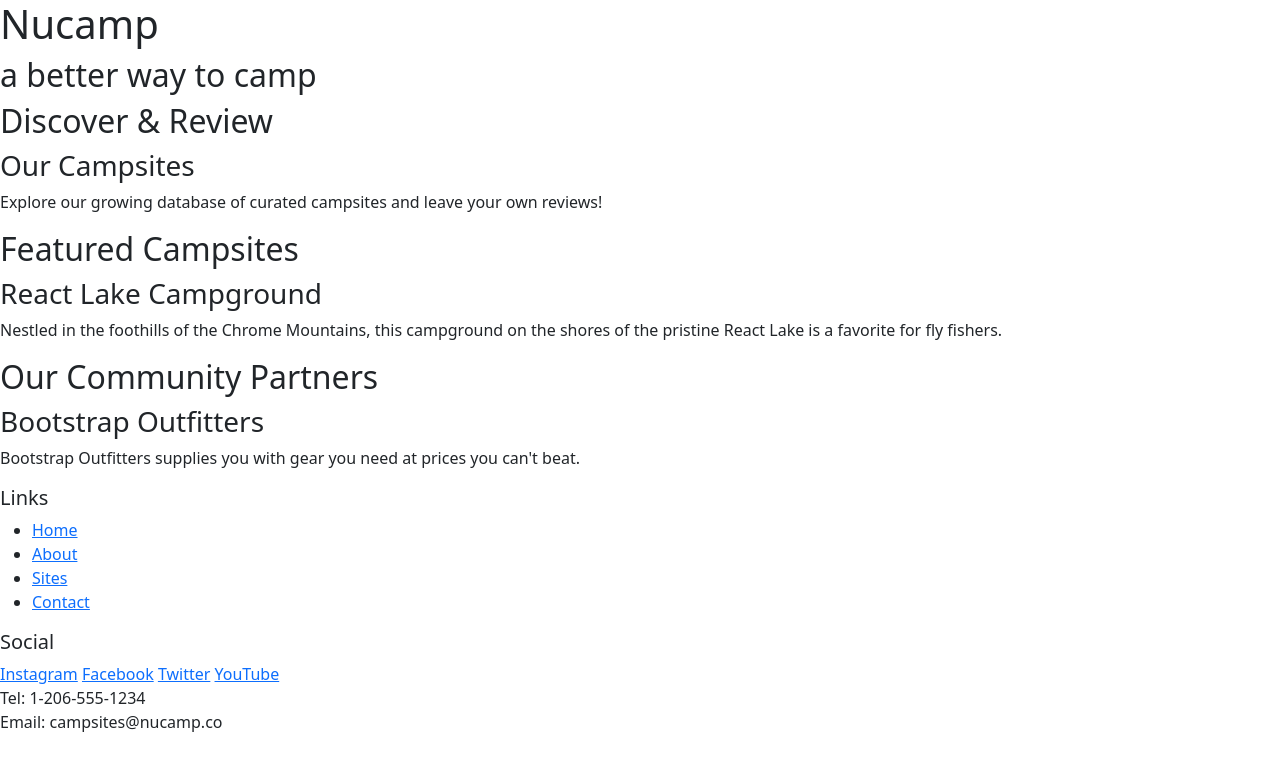
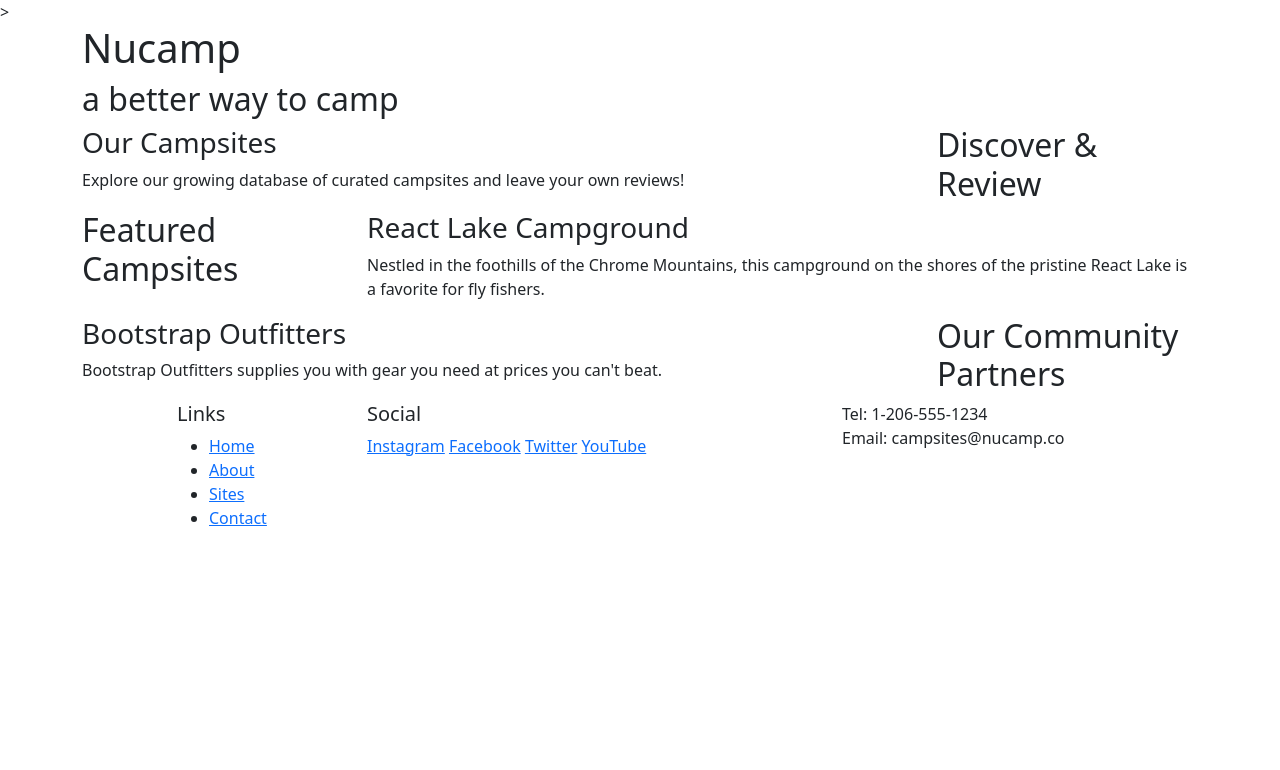
Before and after one commit to Mauria-h/nucampsite, a plain HTML site: page index.html in a window 1280 px wide. Drawn offline with nearby package versions, Linux system fonts and the light colour scheme.

Commit message:
Bootstrap grid

```diff
--- a/index.html
+++ b/index.html
@@ -1,5 +1,5 @@
 <!DOCTYPE html>
-<html lang="en">
+<html lang="en">>
 
 <head>
     <meta charset="utf-8" />
@@ -14,63 +14,84 @@
 
     <!-- header -->
     <header>
-        <div>
+        <div class="container">
+            <div class="row">
+                <div class="col">
                     <h1>Nucamp</h1>
                     <h2>a better way to camp</h2>
+                </div>
+            </div>
         </div>
     </header>
 
     <!-- main section -->
-    <main>
+    <main class="container">
 
     	<!-- discover section -->
-        <section>
+        <section class="row">
+            <!--At xs below content will have no columns it will just stack on top of each other-->
+            <div class="col-sm-4 col-md-3 order-sm-last">
                 <h2>Discover & Review</h2>
+            </div>
+            <!--This column will just take up however much space is left next to the first column; which would be 8 in a small window and 9 in a medium column. In xs this will show under the first column and take up the whole row-->
+            <div class="col">
                 <h3>Our Campsites</h3>
                 <p>Explore our growing database of curated campsites and leave your own reviews!</p>
+            </div>
         </section>
 
 		<!-- feature section -->
-        <section>
+        <section class="row">
+            <div class="col-sm-4 col-md-3">
                 <h2>Featured Campsites</h2>
+            </div>
+            <div class="col">
                 <h3>React Lake Campground</h3>
                 <p>Nestled in the foothills of the Chrome Mountains, this campground on the shores of the pristine React Lake is a favorite for fly fishers.</p>
+            </div>
         </section>
 
 		<!-- partner section -->
-        <section>
+        <section class="row">
+            <div class="col-sm-4 col-md-3 order-sm-last">
                 <h2>Our Community Partners</h2>
+            </div>
+            <div class="col">
                 <h3>Bootstrap Outfitters</h3>
                 <p>Bootstrap Outfitters supplies you with gear you need at prices you can't beat.</p>
+            </div>
         </section>
 
 	</main>
 
     <!-- footer -->
     <footer>
-        <div>
+        <div class="container">
+            <div class ="row">
+                <div class="col-4 col-sm-2 offset-1">
                     <h5>Links</h5>
-            <ul>
+                    <ul class="listunstyled">
                         <li><a href="#">Home</a></li>
                         <li><a href="#">About</a></li>
                         <li><a href="#">Sites</a></li>
                         <li><a href="#">Contact</a></li>
                     </ul>
                 </div>
-        <div>
+                <div class="col-6 col-sm-5">
                     <h5>Social</h5>
                     <a href="http://instagram.com/">Instagram</a>
                     <a href="http://facebook.com/">Facebook</a>
                     <a href="http://twitter.com/">Twitter</a>
                     <a href="http://youtube.com/">YouTube</a>
                 </div>
-        <div>
+                <div class="col-sm-4">
                     Tel: 1-206-555-1234<br />
                     Email: campsites@nucamp.co
+                </div>
+            </div>
         </div>
     </footer>
     <!-- Bootstrap JavaScript plugins -->
     <script src="https://cdn.jsdelivr.net/npm/bootstrap@5.2.3/dist/js/bootstrap.bundle.min.js" integrity="sha384-kenU1KFdBIe4zVF0s0G1M5b4hcpxyD9F7jL+jjXkk+Q2h455rYXK/7HAuoJl+0I4" crossorigin="anonymous"></script>
-
 </body>
 </html>
```
Lines whose indentation alone changed are shown as unchanged.
